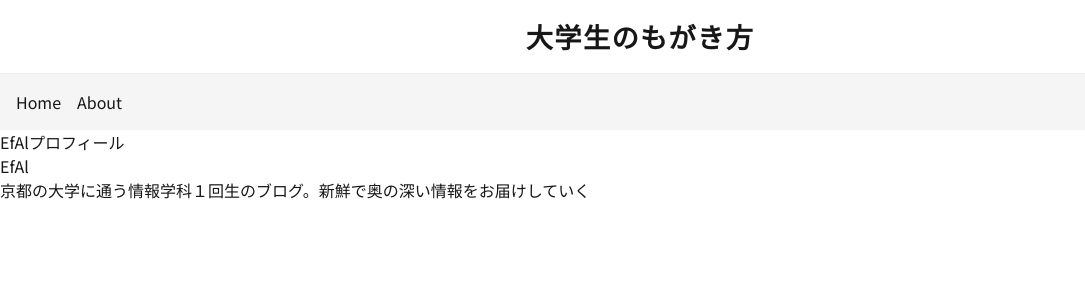
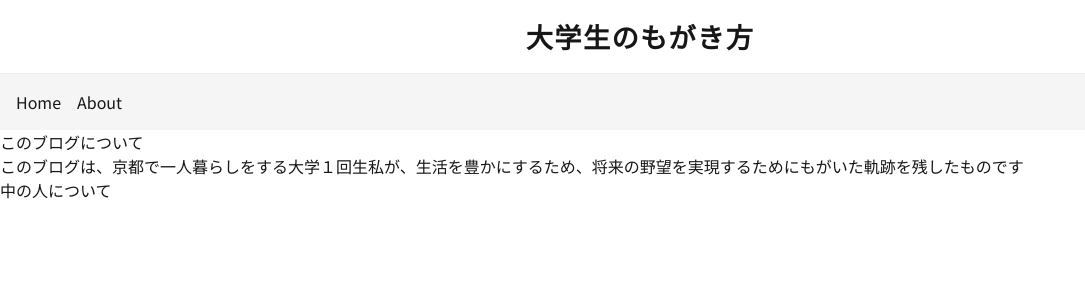
Before and after one commit to efal-yw/helloworld-blog, a Next.js app: page /about in a window 1280 px wide. Shown: the top 300 px of the page, without its empty margins (0-1085 px from the left). Built offline with nearby package versions, Linux system fonts and the light colour scheme.

Commit message:
chore: manual edit to about page

```diff
--- a/src/app/about/page.tsx
+++ b/src/app/about/page.tsx
@@ -1,9 +1,9 @@
 export default function About() {
   return (
     <main>
-      <h1>EfAlプロフィール</h1>
-      <p>EfAl</p>
-      <p>京都の大学に通う情報学科１回生のブログ。新鮮で奥の深い情報をお届けしていく</p>
+      <h1>このブログについて</h1>
+      <p>このブログは、京都で一人暮らしをする大学１回生私が、生活を豊かにするため、将来の野望を実現するためにもがいた軌跡を残したものです</p>
+      <h1>中の人について</h1>
     </main>
   );
 }
```
